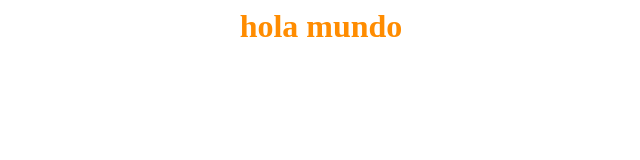
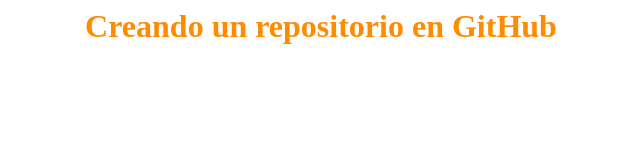
Before and after one commit to lucerobbc/c27, a plain HTML site: page index.html in a window 1280 px wide. Shown: the whole page, without its empty margins (319-959 px from the left). Drawn offline with Linux system fonts and the light colour scheme.

Commit message:
Update index.html

```diff
--- a/index.html
+++ b/index.html
@@ -8,5 +8,5 @@
 
 
 
-<body><h1 id="heading1" onclick=changecolor()>hola mundo</h1></body>
+<body><h1 id="heading1" onclick=changecolor()>Creando un repositorio en GitHub</h1></body>
 </html>
```
